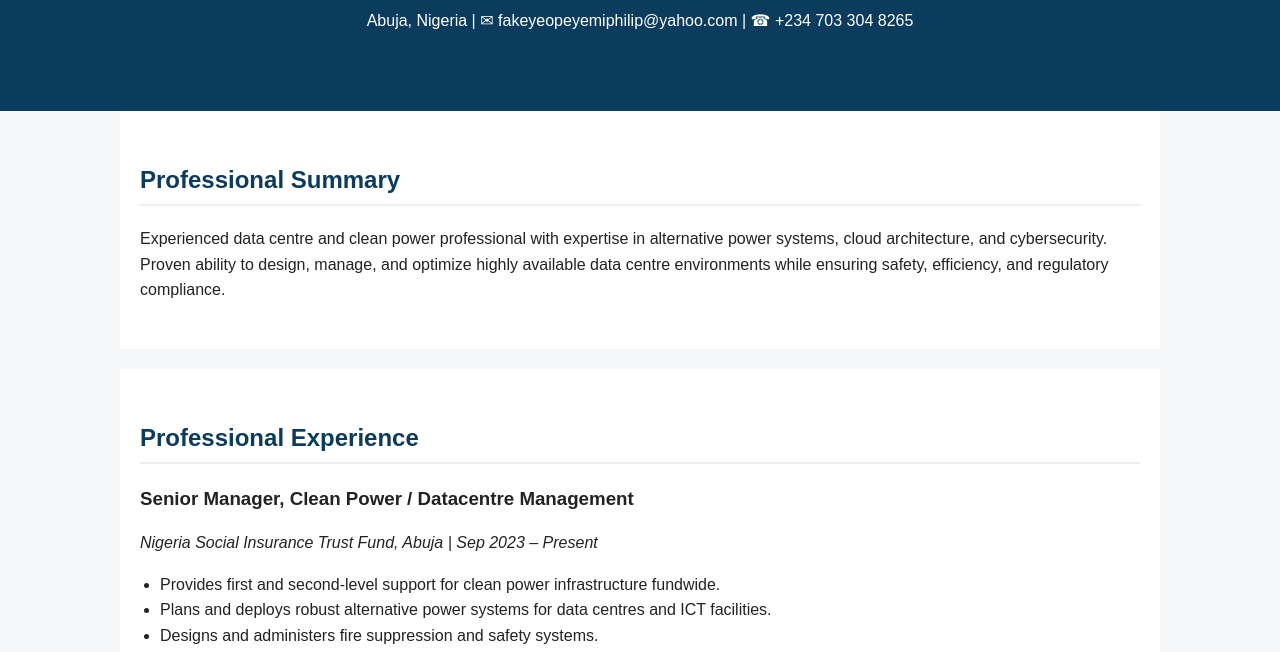
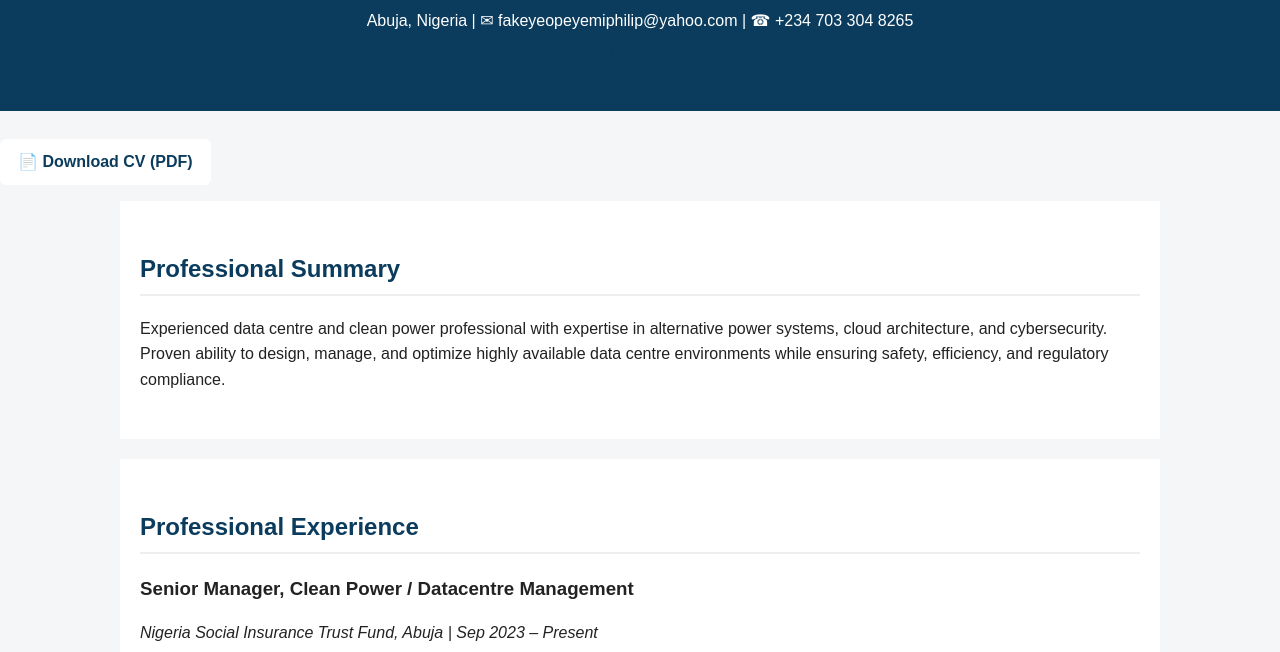
Before and after one commit to Fakeyeopeyemi/Fakeyeopeyemi.github.io, a plain HTML site: page index.html in a window 1280 px wide. Shown: the part 121-773 px from the top of the page. Drawn offline with Linux system fonts and the light colour scheme.

Commit message:
Add CV download button

```diff
--- a/index.html
+++ b/index.html
@@ -28,6 +28,14 @@
     <a href="https://www.linkedin.com/in/fakeye-philip" target="_blank">LinkedIn</a>
   </p>
 </header>
+<p>
+  <a href="Opeyemi_Philip_Fakeye_CV.pdf" download
+     style="display:inline-block; margin-top:12px; padding:10px 18px;
+            background:#ffffff; color:#0b3c5d; font-weight:bold;
+            border-radius:6px;">
+    📄 Download CV (PDF)
+  </a>
+</p>
 
 <section>
   <h2>Professional Summary</h2>
```
